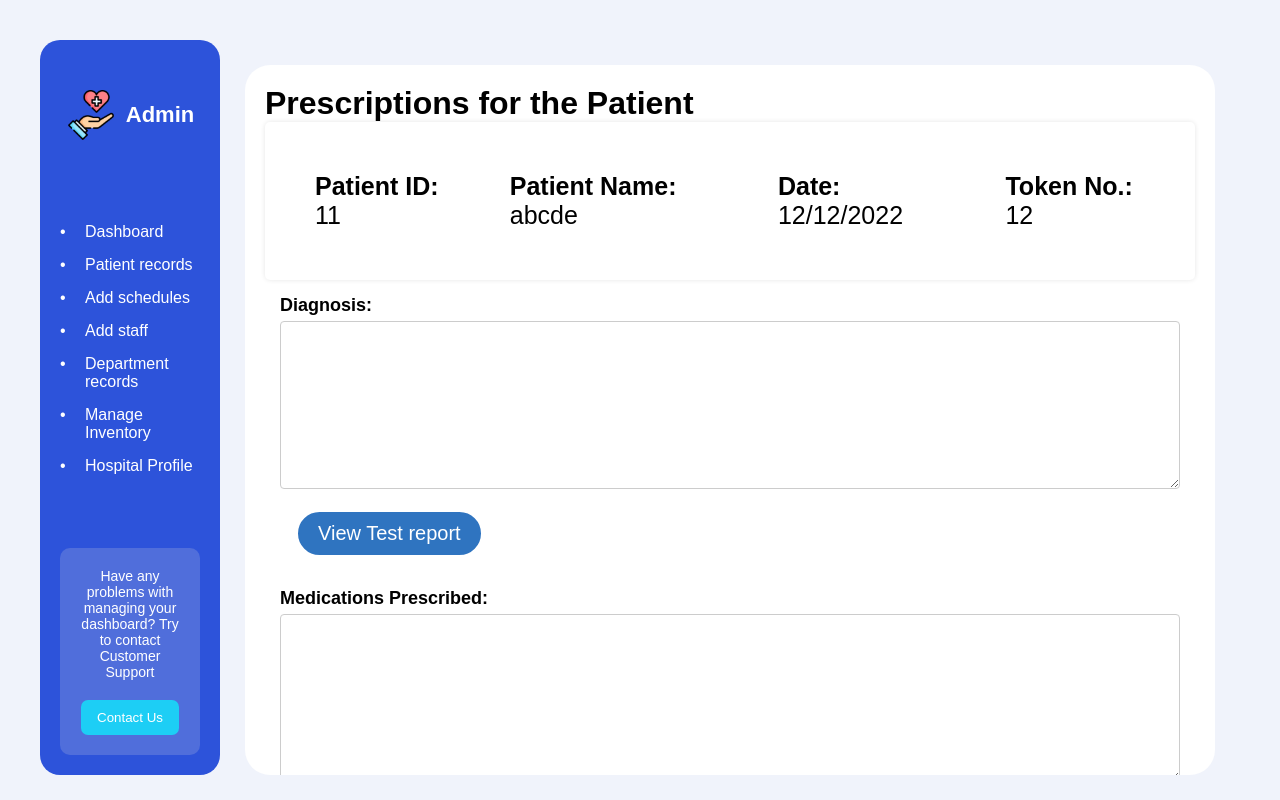
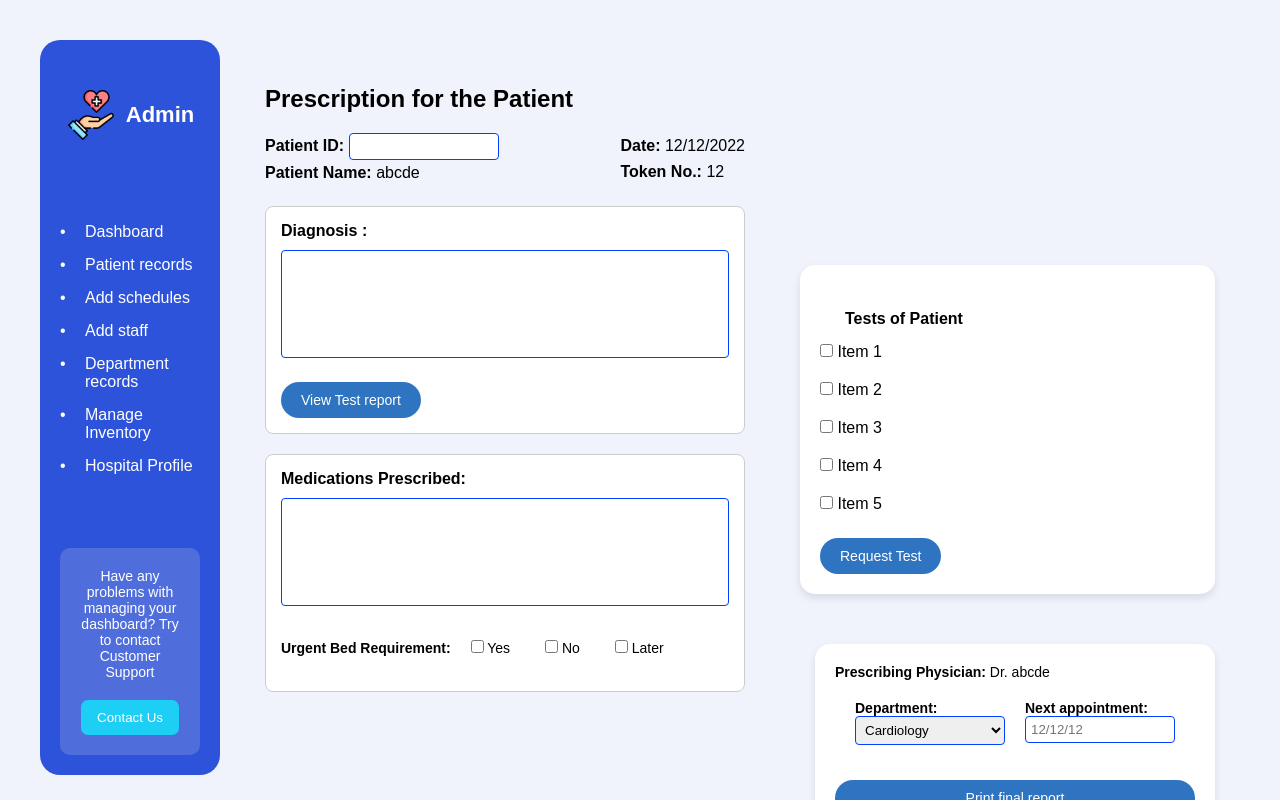
Before and after one commit to Hogwarts-Hackademy/Frontend-hospital, a React (Create React App) app: page /prescription-page in a window 1280 px wide. Built offline with nearby package versions, Linux system fonts and the light colour scheme.

Commit message:
prescriptionpage compelted

```diff
--- a/src/pages/prescriptionPage/prescriptionPage.css
+++ b/src/pages/prescriptionPage/prescriptionPage.css
@@ -1,118 +1,177 @@
-.prescription-container {
+.prescription-container-pre {
   display: flex;
   height: 100vh;
-  overflow: hidden; /* Prevents the parent container from scrolling */
+  background-color: #f0f3fb;
 }
 
-.content-container {
+.content-container-pre {
   margin: 25px;
-  border: black;
-  border-radius: 25px;
-  background-color: white;
-  flex: 1;
+  border-radius: 15px;
+  background-color: #f0f3fb;
+  flex: 2;
   padding: 20px;
-  overflow-y: auto; /* Enables vertical scrolling */
-  max-height: calc(100vh - 50px); /* Adjusts the height to prevent overflow from the viewport */
+  max-height: calc(100vh - 50px);
+  height: fit-content;
+  overflow-y: auto;
 }
 
-.patient-info {
+.heading-pre {
+  font-size: 24px;
+  text-align: left;
+  margin-bottom: 20px;
+}
+
+.patient-info-pre {
   display: flex;
   justify-content: space-between;
+  margin-bottom: 20px;
+  font-size: 16px;
 }
 
-.patient-info p {
-  margin: 30px;
-  font-size: 25px;
+.patient-info-pre p {
+  margin: 0;
+  line-height: 1.6;
 }
 
-.form-group {
-  margin: 15px;
-  font-size: large;
+.input-field-pre {
+  border: 1px solid rgb(0, 64, 255);
+  border-radius: 4px;
+  padding: 5px;
+  width: 150px;
 }
 
-.form-group label {
-  display: block;
-  margin-bottom: 5px;
+.main-section-pre {
+  display: flex;
+  flex-direction: column;
+  gap: 20px;
 }
 
-.form-group textarea {
+.card-pre {
+  border: 1px solid #ccc;
+  border-radius: 8px;
+  padding: 15px;
+  background-color: #fff;
+  position: relative;
+}
+
+.label-pre {
+  font-size: 16px;
+  margin-bottom: 10px;
+  display: block;
+}
+
+.textarea-pre {
   width: 100%;
   padding: 8px;
-  border: 1px solid #ccc;
+  border: 1px solid rgb(0, 64, 255);
   border-radius: 4px;
+  margin-bottom: 10px;
+  resize: none;
 }
 
-.urgent-bed {
-  margin: 20px 0;
+.view-test-btn-pre {
+  background-color: #2f74c0;
+  color: white;
+  border: none;
+  border-radius: 25px;
+  padding: 10px 20px;
+  cursor: pointer;
+  font-size: 14px;
+  margin-top: 10px;
 }
 
-.urgent-bed label {
-  margin-right: 20px;
-}
-
-.tests-section {
+.bottom-section-pre {
   margin-top: 20px;
 }
 
-.tests-section ul {
-  list-style: none;
-  padding: 0;
+.urgent-bed-pre {
+  margin-bottom: 20px;
+  font-size: 14px;
+  display: flex;
+  flex-direction: row;
+  gap: 20px;
 }
 
-.tests-section ul li {
-  margin: 5px 0;
+.urgent-bed-pre label {
+  margin-right: 15px;
 }
 
-.view-test-btn,
-.request-test-btn,
-.print-report-btn {
+.final-report-card-pre {
+  margin: 25px;
+  border-radius: 15px;
+  background-color: #fff;
+  padding: 20px;
+  box-shadow: 0 4px 8px rgba(0, 0, 0, 0.1);
+  max-width: 400px; /* Adjust as needed */
+  height: fit-content;
+  display: flex;
+  flex-direction: column;
+}
+
+.final-report-section-pre {
+  font-size: 14px;
+  margin-bottom: 15px;
+}
+
+.print-report-btn-pre {
   background-color: #2f74c0;
   color: white;
   border: none;
-  border-style: solid;
   border-radius: 25px;
   padding: 10px 20px;
   cursor: pointer;
-  margin: 15px;
-  font-size: 20px;
-}
-.tests-section {
-  margin-top: 20px;
+  font-size: 14px;
+  display: block;
 }
 
-.dropdown {
-  position: relative;
-  display: inline-block;
-  width: 100%;
+.tests-section-pre {
+  margin: 25px;
+  margin-top: 50%;
+  border-radius: 15px;
+  background-color: #fff;
+  /* flex: 1; */
+  padding: 20px;
+  max-height: calc(100vh - 50px);
+  box-shadow: 0 4px 8px rgba(0, 0, 0, 0.1);
+  margin-left: 10px;
+  height: fit-content;
 }
 
-.dropdown-btn {
+.tests-heading-pre {
+  margin-bottom: 10px;
+  font-size: 16px;
+}
+
+.tests-list-pre {
+  display: flex;
+  flex-direction: column;
+  gap: 10px;
+  margin-bottom: 20px;
+}
+
+.test-item-pre {
+  padding: 5px 0;
+}
+
+.request-test-btn-pre {
   background-color: #2f74c0;
   color: white;
   border: none;
-  border-radius: 24px;
+  border-radius: 25px;
   padding: 10px 20px;
-  font-size: 16px;
   cursor: pointer;
-  text-align: left;
+  font-size: 14px;
 }
-
-.dropdown-content {
-  display: none;
-  position: absolute;
-  background-color: white;
-  min-width: 100%;
-  box-shadow: 0px 8px 16px 0px rgba(0, 0, 0, 0.2);
-  padding: 12px 16px;
-  z-index: 1;
-  border-radius: 4px;
+.section-pre{
+  display: flex;
+  flex-direction: column;
 }
-
-.dropdown-content label {
-  display: block;
-  padding: 8px 0;
+.pre-come{
+  display: flex;
+  margin: 10px;
+  padding: 10px;
+  flex-direction: row;
+  justify-content: space-around;
+  align-items: flex-start;
+  gap: 20px;
 }
-
-.dropdown:hover .dropdown-content {
-  display: block;
-}
--- a/src/pages/prescriptionPage/prescriptionPage.jsx
+++ b/src/pages/prescriptionPage/prescriptionPage.jsx
@@ -2,63 +2,75 @@ import React from 'react';
 import Sidebar from '../../Components/Sidebar';
 import './prescriptionPage.css';
 
-
 const PrescriptionPage = () => {
     return (
-        <div className="prescription-container">
+        <div className="prescription-container-pre">
             <Sidebar />
-            <div className="content-container">
-                <h1>Prescriptions for the Patient</h1>
-                <div className="patient-info">
-                    <p><b>Patient ID:</b> 11</p>
+            <div className="content-container-pre">
+                <h1 className="heading-pre">Prescription for the Patient</h1>
+                <div className="patient-info-pre">
+                    <div>
+                        <p><b>Patient ID:</b> <input type="text" className="input-field-pre" /></p>
                         <p><b>Patient Name:</b> abcde</p>
+                    </div>
+                    <div>
                         <p><b>Date:</b> 12/12/2022</p>
                         <p><b>Token No.:</b> 12</p>
                     </div>
-                <div className="form-group">
-                    <label><b>Diagnosis:</b></label>
-                    <textarea rows="10"></textarea>
-                    <button className="view-test-btn">View Test report</button>
                 </div>
 
-                <div className="form-group">
-                    <label><b>Medications Prescribed:</b></label>
-                    <textarea rows="10"></textarea>
-                    <button className="print-report-btn">Print final report</button>
+                <div className="main-section-pre">
+                    <div className="card-pre">
+                        <label className="label-pre"><b>Diagnosis :</b></label>
+                        <textarea rows="6" className="textarea-pre"></textarea>
+                        <button className="view-test-btn-pre">View Test report</button>
                     </div>
 
-                <div className="urgent-bed">
-                    <p>Urgent Bed Requirement:</p>
+                    <div className="card-pre">
+                        <label className="label-pre"><b>Medications Prescribed:</b></label>
+                        <textarea rows="6" className="textarea-pre"></textarea>
+                        <div className="bottom-section-pre">
+                            <div className="urgent-bed-pre">
+                                <p><b>Urgent Bed Requirement:</b></p>
                                 <label><input type="checkbox" /> Yes</label>
                                 <label><input type="checkbox" /> No</label>
                                 <label><input type="checkbox" /> Later</label>
                             </div>
-
-                <div className="tests-section">
-                    <h3>Tests of Patient</h3>
-                    <div className="dropdown">
-                        <button className="dropdown-btn">Select Tests</button>
-                        <div className="dropdown-content">
-                            <label>
-                                <input type="checkbox" /> Item 1
-                            </label>
-                            <label>
-                                <input type="checkbox" /> Item 2
-                            </label>
-                            <label>
-                                <input type="checkbox" /> Item 3
-                            </label>
-                            {/* Continue adding items as needed */}
                         </div>
                     </div>
-                    <button className="request-test-btn">Request Test</button>
+                </div>
+            </div>
+            <div className="section-pre">
+            <div className="tests-section-pre">
+                <h3 className="tests-heading-pre">Tests of Patient</h3>
+                <div className="tests-list-pre">
+                    <div className="test-item-pre"><input type="checkbox" /> Item 1</div>
+                    <div className="test-item-pre"><input type="checkbox" /> Item 2</div>
+                    <div className="test-item-pre"><input type="checkbox" /> Item 3</div>
+                    <div className="test-item-pre"><input type="checkbox" /> Item 4</div>
+                    <div className="test-item-pre"><input type="checkbox" /> Item 5</div>
+                </div>
+                <button className="request-test-btn-pre">Request Test</button>
             </div>
 
-
-                <div className="final-report-section">
-                    <p>Prescribing Physician: Dr. abcde</p>
-                    <p>Department: Cardiology</p>
-                    <p>Next appointment: 12/12/12</p>
+            {/* New Final Report Section */}
+            <div className="final-report-card-pre">
+                <div className="final-report-section-pre">
+                    <p><b>Prescribing Physician:</b> Dr. abcde</p>
+                    <div className="pre-come">
+                    <p><b>Department:</b>
+                        <select className="input-field-pre">
+                            <option>Cardiology</option>
+                            <option>Neurology</option>
+                            <option>Oncology</option>
+                            <option>Pediatrics</option>
+                            {/* Add more departments as needed */}
+                        </select>
+                    </p>
+                    <p><b>Next appointment:</b> <input type="text" className="input-field-pre" placeholder="12/12/12" /></p>
+                </div>
+                </div>
+                <button className="print-report-btn-pre">Print final report</button>
             </div>
             </div>
         </div>
```
Lines whose indentation alone changed are shown as unchanged.
